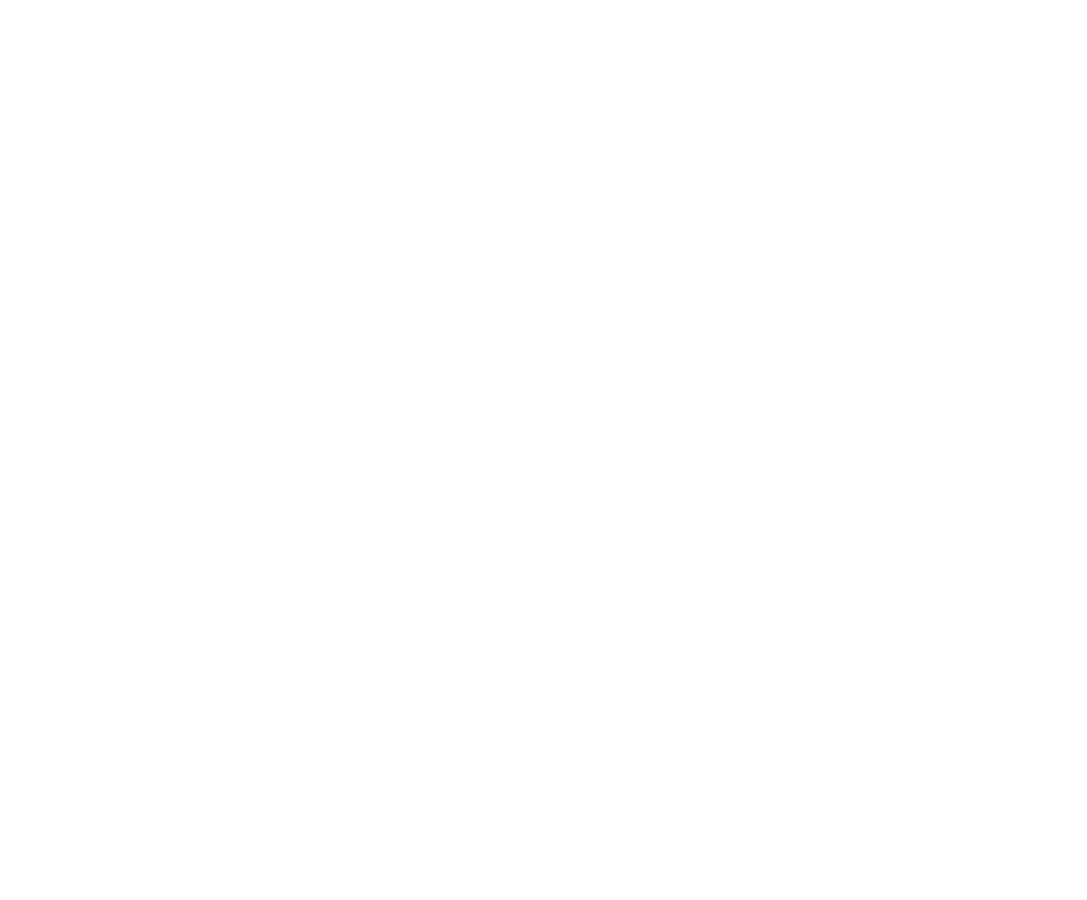
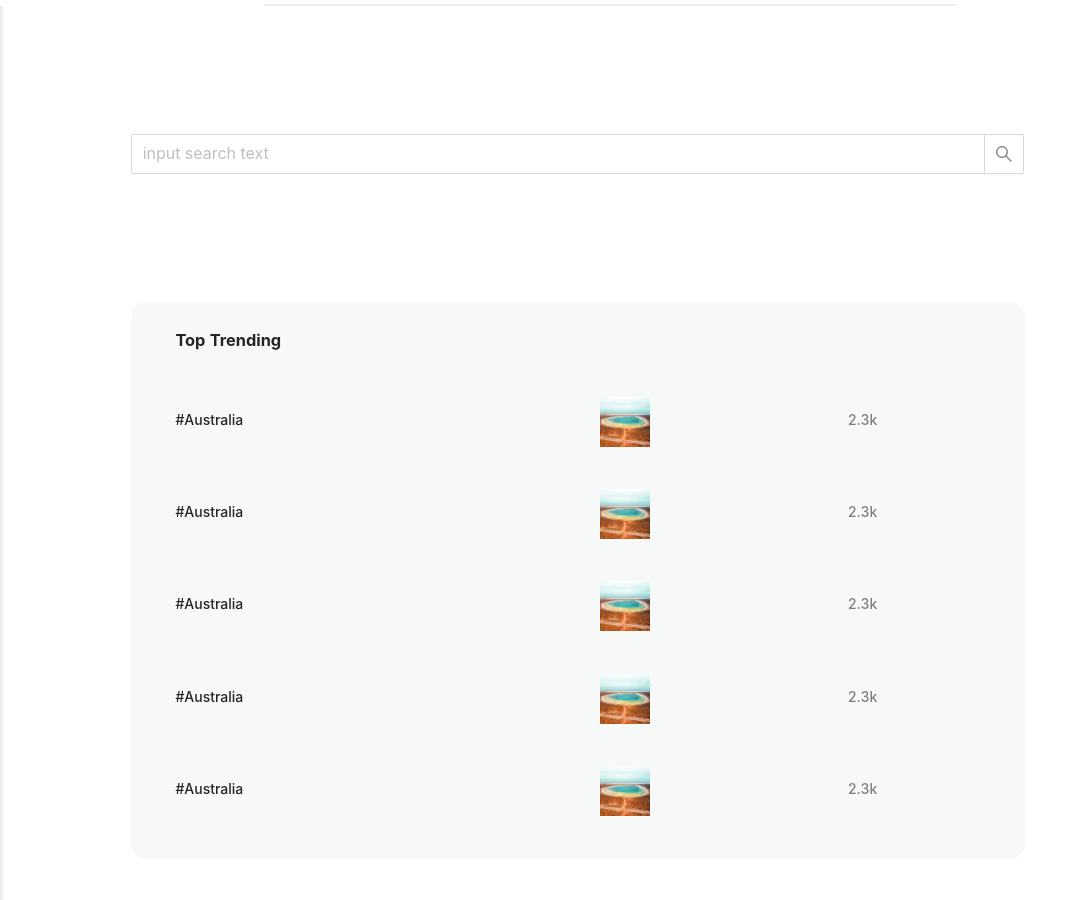
Before and after one commit to williamwhhh/social-blog, a React (Create React App) app: page /home in a window 1280 px wide. Shown: the part 1900-2800 px from the top of the page, without its empty margins (0-1087 px from the left). Before the commit the page ends 1353 px from the top, so only its background shows below. Built offline with nearby package versions, Linux system fonts and the light colour scheme.

Commit message:
create top trending and suggestion sections for home page

```diff
--- a/src/components/Home.js
+++ b/src/components/Home.js
@@ -1,16 +1,27 @@
-// import { createUseStyles } from "react-jss";
-import { useState } from 'react';
-import { Row, Col } from 'antd';
+import { createUseStyles } from 'react-jss';
+import { useState, forwardRef } from 'react';
+import { Row, Col, Input, Image } from 'antd';
 import Sidebar from './Sidebar';
 import PostBox from './PostBox';
 import Post from './Post';
 import FlipMove from 'react-flip-move';
 
+const useStyles = createUseStyles({
+  topTrendingBox: {
+    margin: '10% 0 0 10%',
+    width: '70%',
+    backgroundColor: 'RGB(247,249,249)',
+    borderRadius: '15px',
+  },
+});
+
 const Home = () => {
+  const classes = useStyles();
   const [collapsed, setCollapsed] = useState(false);
   const toggleCollapsed = () => {
     setCollapsed(!collapsed);
   };
+
   const posts = [
     {
       displayName: 'Australia',
@@ -26,11 +37,66 @@
       image: 'sharkBay.jpeg',
       avatar: 'kangaroo.jpeg',
     },
+    {
+      displayName: 'Australia',
+      username: 'Australia',
+      text: "The vibrant colours of Gutharraguda (#SharkBay) are enough to brighten up any day 🧡💙 You'll find the Shark Bay World Heritage Area in the @thecoralcoast region of @WestAustralia (📷: IG/ospreycreative). #seeaustralia #thisiswa #australiascoralcoast #holidayherethisyear",
+      image: 'sharkBay.jpeg',
+      avatar: 'kangaroo.jpeg',
+    },
   ];
+  const trending = [
+    {
+      title: '#Australia',
+      image: 'sharkBay.jpeg',
+      numOfHit: '2.3k',
+    },
+    {
+      title: '#Australia',
+      image: 'sharkBay.jpeg',
+      numOfHit: '2.3k',
+    },
+    {
+      title: '#Australia',
+      image: 'sharkBay.jpeg',
+      numOfHit: '2.3k',
+    },
+    {
+      title: '#Australia',
+      image: 'sharkBay.jpeg',
+      numOfHit: '2.3k',
+    },
+    {
+      title: '#Australia',
+      image: 'sharkBay.jpeg',
+      numOfHit: '2.3k',
+    },
+  ];
+  const onSearch = () => {};
+  const TrendingPost = forwardRef(({ title, text, image, numOfHit }, ref) => {
+    return (
+      <div style={{ margin: '3% 0 0 5%' }}>
+        <Row style={{ margin: '5% 0 5% 0' }}>
+          <Col span={12}>
+            <h4 style={{ margin: '1.5vh 0 0 0' }}>{title}</h4>
+          </Col>
+          <Col span={5}>
+            <div style={{ borderRadius: '30px' }}>
+              <Image width={50} src={require(`../images/${image}`)} />
+            </div>
+          </Col>
+          <Col span={3} offset={2}>
+            <h4 style={{ color: 'grey', margin: '1.5vh 0 0 0' }}>{numOfHit}</h4>
+          </Col>
+        </Row>
+      </div>
+    );
+  });
+
   return (
     <>
       <Row>
-        <Col flex={collapsed ? '80px' : '200px'} style={{ margin: '0 0 0 3%' }}>
+        <Col flex={collapsed ? '80px' : '200px'} style={{ margin: '0 0 0 5%' }}>
           <Sidebar collapsed={collapsed} toggleCollapsed={toggleCollapsed} />
         </Col>
         <Col span={13}>
@@ -55,7 +121,52 @@
           </FlipMove>
         </Col>
         <Col flex="auto" style={{ borderLeft: 'solid RGB(238,238,238)' }}>
-          What's happening
+          <Row>
+            <Input.Search
+              placeholder="input search text"
+              allowClear
+              onSearch={onSearch}
+              size="large"
+              style={{
+                width: '70%',
+                margin: '10% 0 0 10%',
+              }}
+            />
+          </Row>
+          <Row>
+            <div className={classes.topTrendingBox}>
+              <h3 style={{ margin: '3% 0 0 5%' }}>
+                <b>Top Trending</b>
+              </h3>
+              <FlipMove>
+                {trending.map((t) => (
+                  <TrendingPost
+                    key={t.text}
+                    title={t.title}
+                    image={t.image}
+                    numOfHit={t.numOfHit}
+                  />
+                ))}
+              </FlipMove>
+            </div>
+          </Row>
+          <Row>
+            <div className={classes.topTrendingBox}>
+              <h3 style={{ margin: '3% 0 0 5%' }}>
+                <b>Suggested For You</b>
+              </h3>
+              <FlipMove>
+                {trending.map((t) => (
+                  <TrendingPost
+                    key={t.text}
+                    title={t.title}
+                    image={t.image}
+                    numOfHit={t.numOfHit}
+                  />
+                ))}
+              </FlipMove>
+            </div>
+          </Row>
         </Col>
       </Row>
     </>
```
